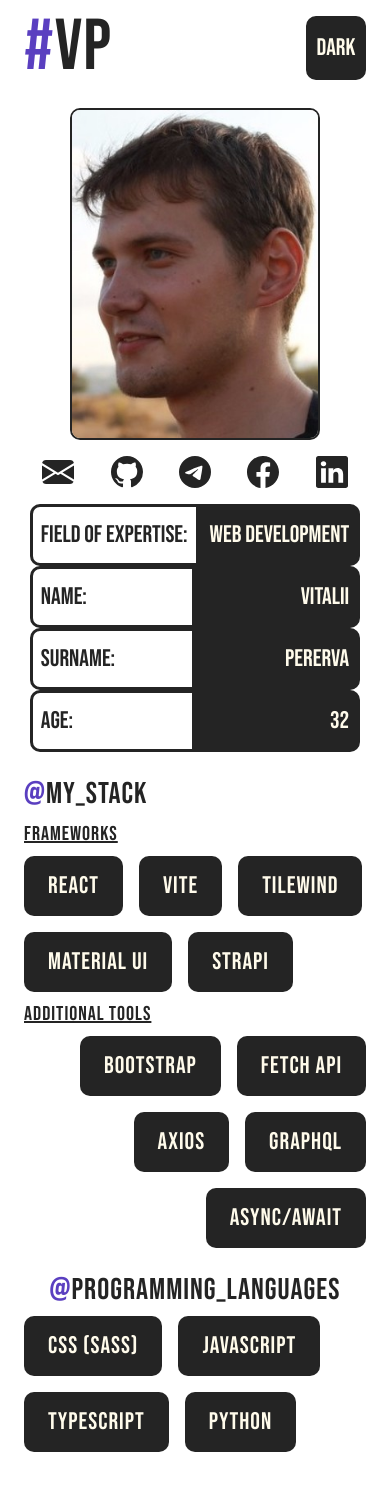
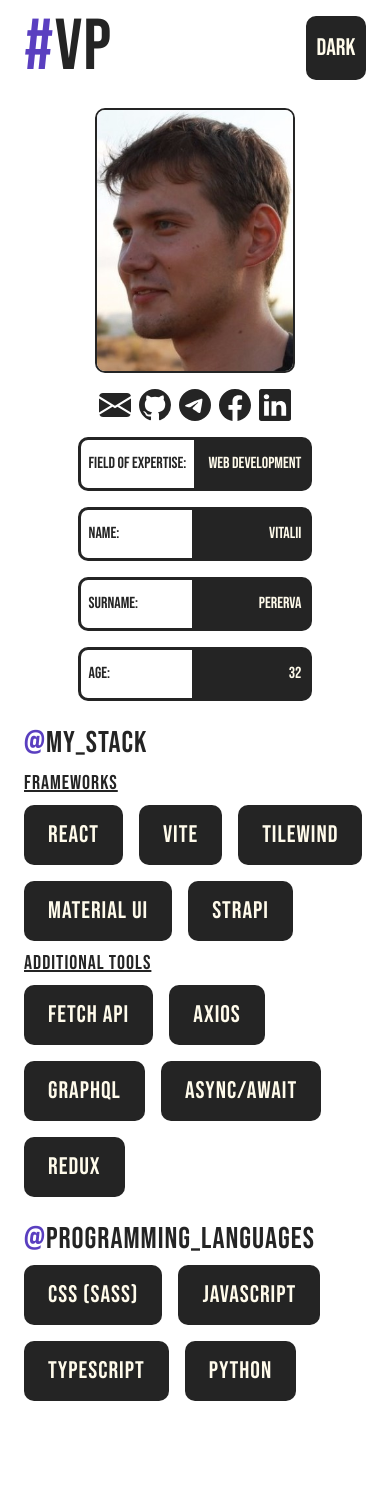
Before and after one commit to VetaliiP/VP-project, a React (Vite) app: page / in a window 390 px wide. After the commit the page ends 1437 px from the top, so only its background shows below. Built offline with nearby package versions, Linux system fonts and the light colour scheme.

Commit message:
Update mobile

```diff
--- a/src/index.css
+++ b/src/index.css
@@ -143,9 +143,9 @@
 }
 
 .text_skills_left {
-  @apply border-3 dark:border-amber-50 border-[#242424] text-[#242424] dark:text-amber-50 rounded-l-[10px] px-2 py-3 text-2xl flex-1 text-left;
+  @apply border-3 dark:border-amber-50 border-[#242424] text-[#242424] dark:text-amber-50 rounded-l-[10px] px-2 py-3 sm:text-2xl text-base flex-1 text-left;
 }
 
 .text_skills_right {
-  @apply border-3 dark:border-amber-50 dark:bg-amber-50 border-[#242424] bg-[#242424] dark:text-[#242424] text-amber-50 rounded-r-[10px] px-2 py-3 text-2xl flex-1 text-right self-center;
+  @apply border-3 dark:border-amber-50 dark:bg-amber-50 border-[#242424] bg-[#242424] dark:text-[#242424] text-amber-50 rounded-r-[10px] px-2 py-3 sm:text-2xl text-base flex-1 text-right self-center;
 }
--- a/src/pages/Skills/Skills.tsx
+++ b/src/pages/Skills/Skills.tsx
@@ -9,7 +9,7 @@
                 <div className='flex sm:flex-row  sm:justify-between sm:items-stretch flex-col-reverse items-center'>
                     <div className='flex flex-col justify-between items-center flex-1'>
 
-                        <div className='flex flex-col self-start font-bebas justify-between flex-1 '>
+                        <div className='flex flex-col self-start font-bebas justify-between flex-1 sm:gap-0 gap-4'>
                             <span className='flex flex-row '>
                                 <div className='text_skills_left'>
                                     <p className='whitespace-nowrap'>Field of Expertise:</p>
@@ -32,8 +32,8 @@
                             </span>
                         </div>
                     </div>
-                    <div className='photo_block flex flex-col justify-between items-center sm:w-[200px] w-full '>
-                        <div className='sm:size-full size-[250px] bg-amber-50 rounded-2xl text-[#242424] flex justify-center items-center flex-1 '>
+                    <div className='photo_block flex flex-col justify-between items-center w-[200px] '>
+                        <div className='sm:size-full size-[200px] bg-amber-50 rounded-2xl text-[#242424] flex justify-center items-center flex-1 '>
                             <img src='/Photo.jpg' alt='Фото' className='size-[100%] rounded-[10px] border-2 border-[#242424] dark:border-amber-50' />
                         </div>
                         <div className='flex flex-row justify-around py-4 w-full flex-0 cursor-pointer text-[#242424] dark:text-amber-50 '>
@@ -104,11 +104,7 @@
                         <p className='tracking-wider underline dark:text-amber-50 text-[#242424]'>Additional tools</p>
 
                     </div>
-                    <div className={`skills_blocks flex flex-row flex-wrap sm:justify-start justify-end items-center gap-4 py-2 `}>
-                        <div className='skills_block'>
-                            <span>Bootstrap </span>
-                            {/* <span>star</span> */}
-                        </div>
+                    <div className={`skills_blocks flex flex-row flex-wrap justify-start items-center gap-4 py-2 `}>
                         <div className='skills_block'>
                             Fetch API
                         </div>
@@ -121,10 +117,13 @@
                         <div className='skills_block'>
                             async/await
                         </div>
+                        <div className='skills_block'>
+                            Redux
+                        </div>
                     </div>
                 </div>
                 <div className='flex flex-col py-4 sm:items-start'>
-                    <div className='text_block sm:self-start self-center'><p className='sm:text-4xl text-3xl dark:text-amber-50 text-[#242424]'><span className='text-[#5A3FC0]'>@</span>programming_languages</p></div>
+                    <div className='text_block self-start'><p className='sm:text-4xl text-3xl dark:text-amber-50 text-[#242424]'><span className='text-[#5A3FC0]'>@</span>programming_languages</p></div>
                     <div className={`skills_blocks flex flex-row flex-wrap justify-start items-center gap-4 py-2`}>
                         <div className='skills_block'>
                             <span>CSS (SASS)</span>
```
